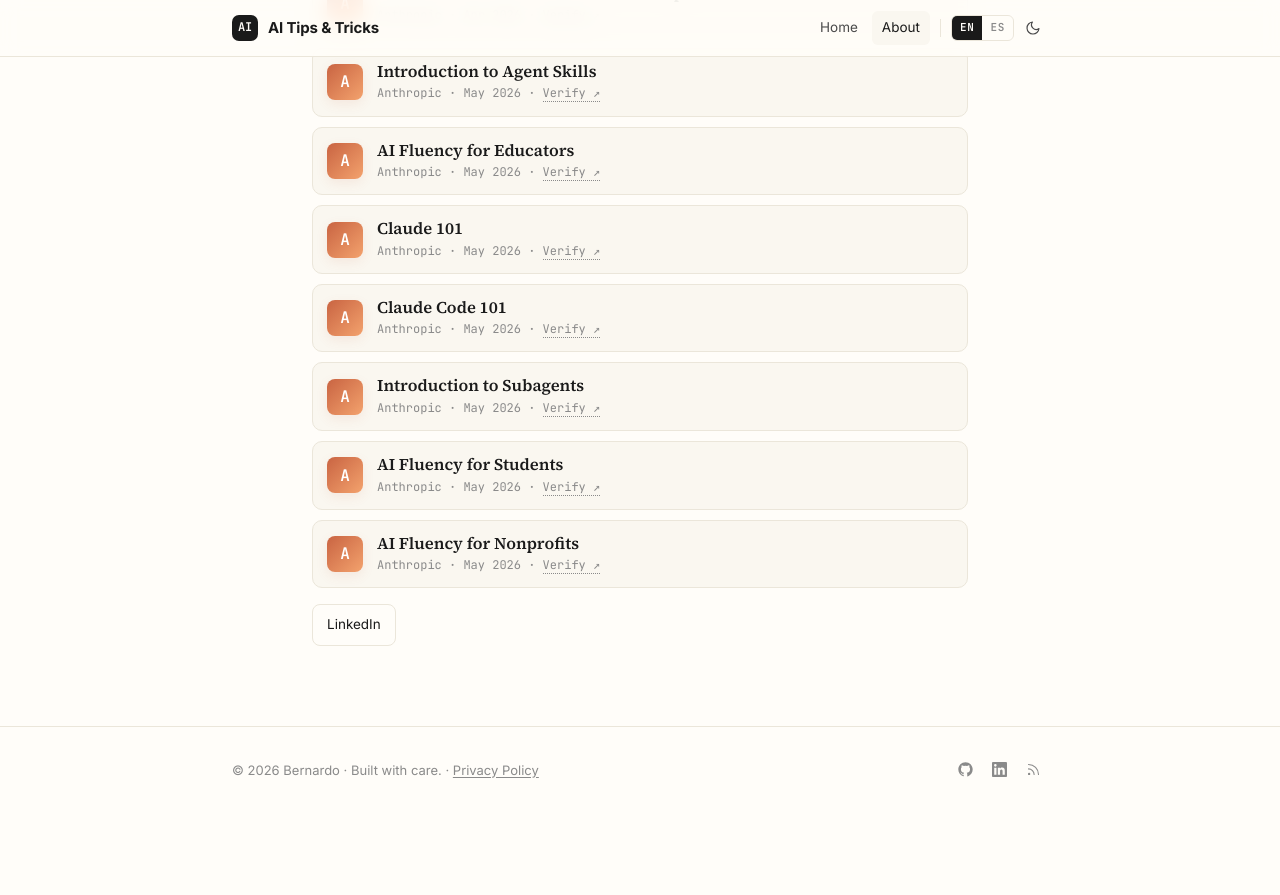
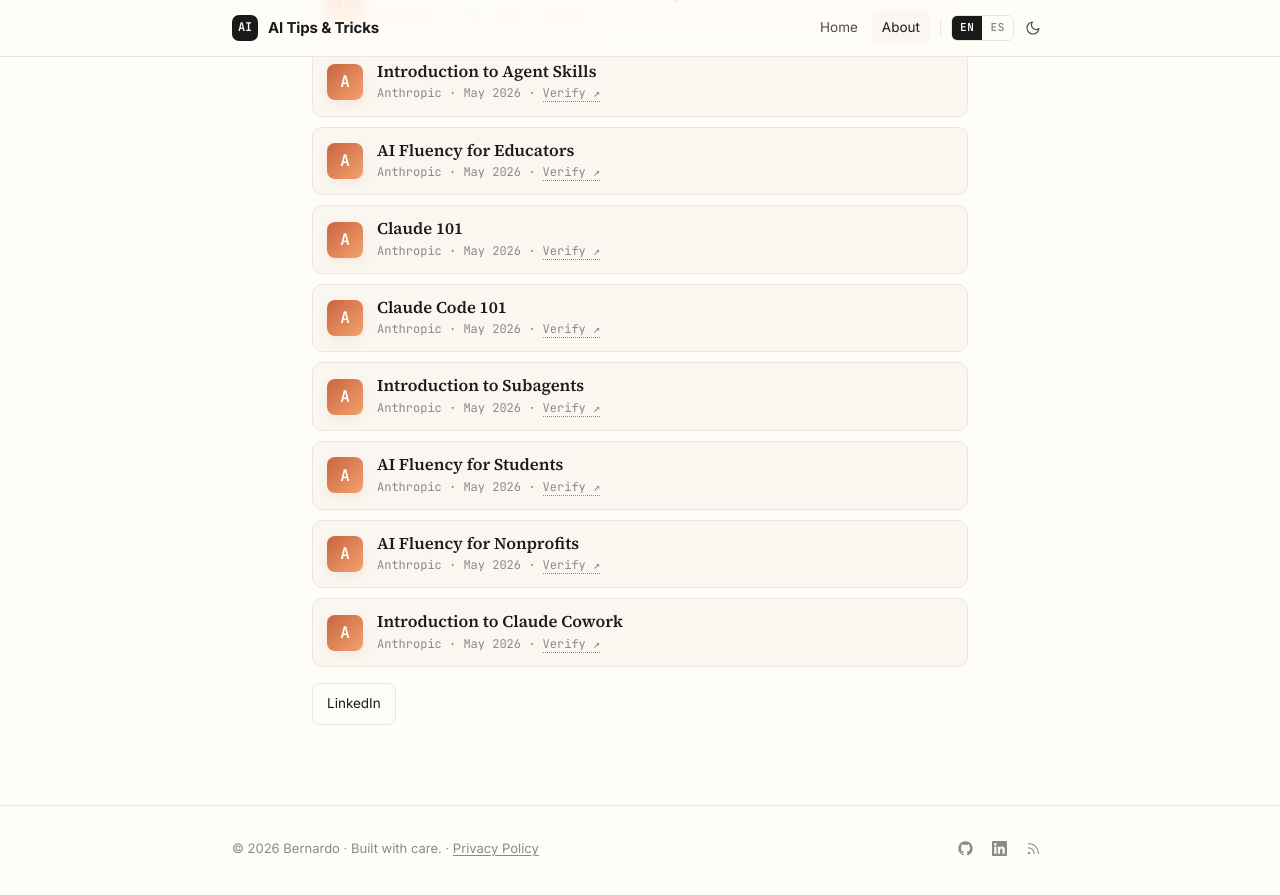
Before and after one commit to bernardosecades/bernardosecades.github.io, a Jekyll site: the page built from en/about.md, in a window 1280 px wide and 900 px high, scrolled down 953 px. Shown: the top 895 px of the window. Built offline with Jekyll 4.4.1, drawn with Linux system fonts in a browser that asks for light colours; before the commit the page ends 1774 px from its top, so only the background shows below that.

Commit message:
new certificate

```diff
--- a/en/about.md
+++ b/en/about.md
@@ -90,6 +90,13 @@
           <span class="cert-sub">Anthropic · May 2026 · <a href="https://verify.skilljar.com/c/d9ih84sgvups" target="_blank" rel="noopener">Verify ↗</a></span>
         </div>
       </li>
+      <li class="cert-item">
+        <span class="cert-badge" aria-hidden="true">A</span>
+        <div class="cert-meta">
+          <a class="cert-title" href="https://verify.skilljar.com/c/m7awsup6jyuv" target="_blank" rel="noopener">Introduction to Claude Cowork</a>
+          <span class="cert-sub">Anthropic · May 2026 · <a href="https://verify.skilljar.com/c/m7awsup6jyuv" target="_blank" rel="noopener">Verify ↗</a></span>
+        </div>
+      </li>
     </ul>
   </section>
 
```
Also changed, not shown: es/about.md (+7 -0 lines).
